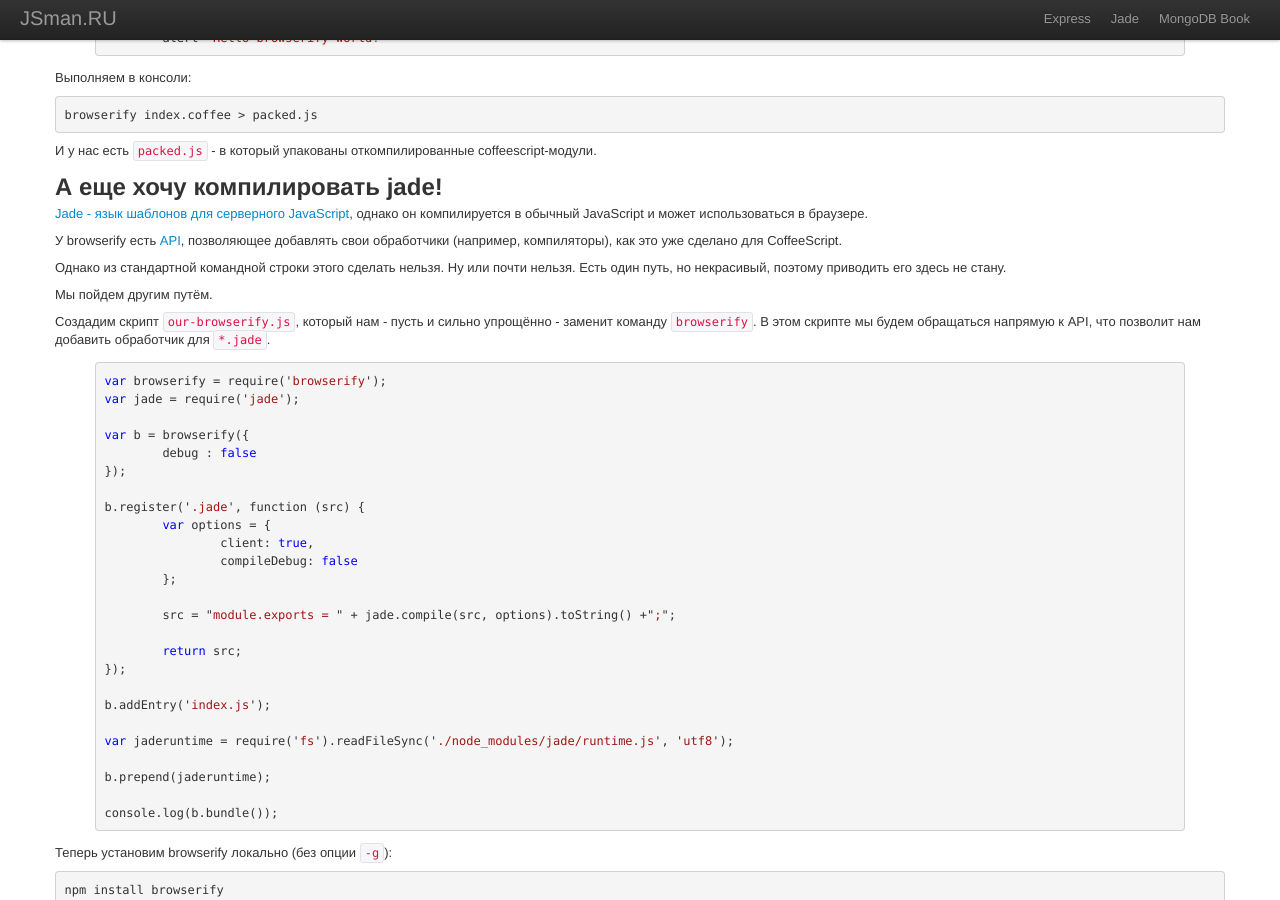
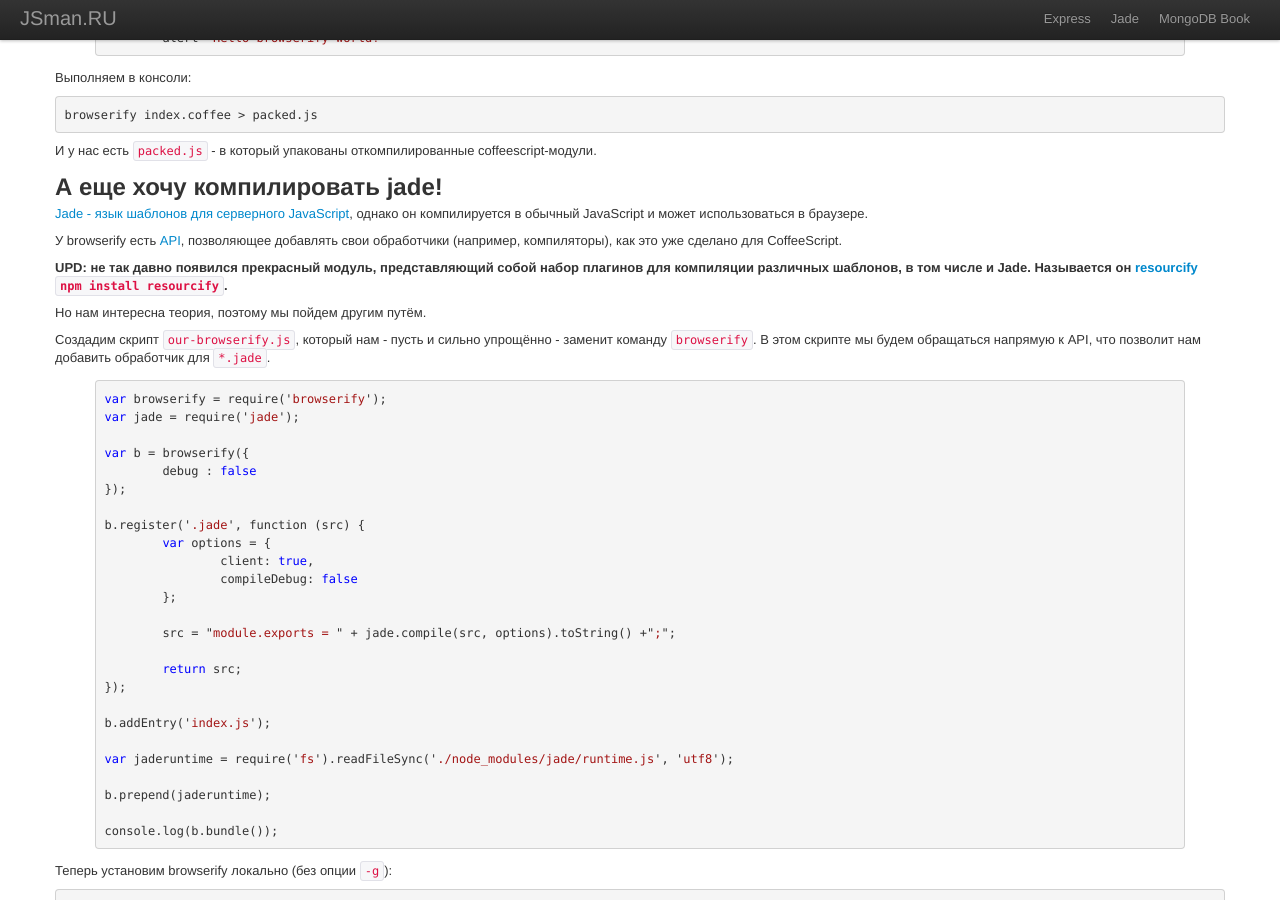
Before and after one commit to jsmarkus/jsman.ru, a Jekyll site: the page built from _posts/2012-08-24-browserify.markdown, in a window 1280 px wide and 900 px high, scrolled down 2443 px. Built offline with Jekyll 4.4.1, drawn with Linux system fonts in a browser that asks for light colours; comment, search, counter and statistics services are not loaded.

Commit message:
упомянул resourcify

```diff
--- a/_posts/2012-08-24-browserify.markdown
+++ b/_posts/2012-08-24-browserify.markdown
@@ -141,11 +141,9 @@ exports.helloWorld = () ->
 
 У browserify есть [API](https://github.com/substack/node-browserify/blob/master/doc/methods.markdown), позволяющее добавлять свои обработчики (например, компиляторы), как это уже сделано для CoffeeScript.
 
-Однако из стандартной командной строки этого сделать нельзя.
-Ну или почти нельзя.
-Есть один путь, но некрасивый, поэтому приводить его здесь не стану.
+**UPD: не так давно появился прекрасный модуль, представляющий собой набор плагинов для компиляции различных шаблонов, в том числе и Jade. Называется он [resourcify](https://github.com/alexeypetrushin/resourcify) `npm install resourcify`.**
 
-Мы пойдем другим путём.
+Но нам интересна теория, поэтому мы пойдем другим путём.
 
 Создадим скрипт `our-browserify.js`, который нам - пусть и сильно упрощённо - заменит команду `browserify`.
 В этом скрипте мы будем обращаться напрямую к API, что позволит нам добавить обработчик для `*.jade`.
```
